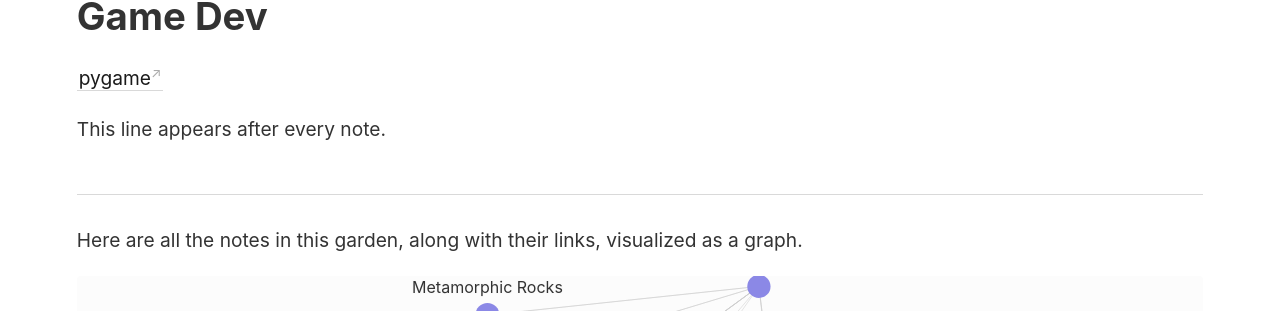
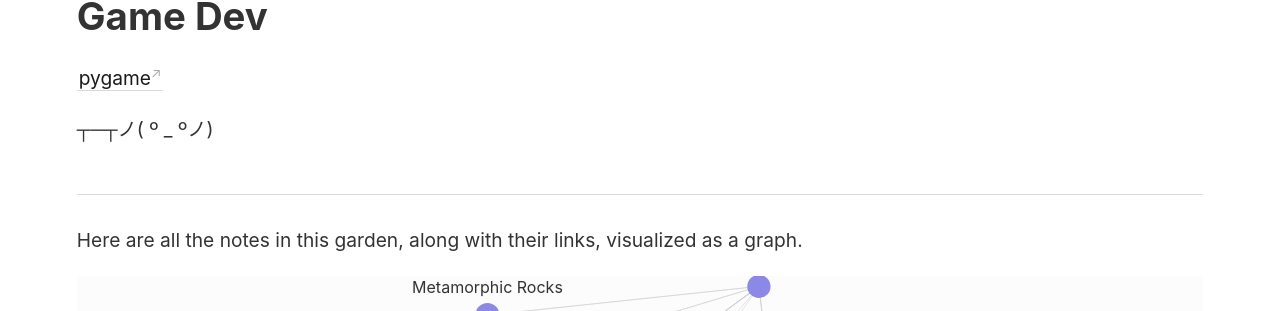
Before and after one commit to Chantal13/Spectrum-Syntax, a Jekyll site: the page built from _notes/Development/Python/Python 101.md, in a window 1280 px wide. Shown: the part 1090-1401 px from the top of the page. Built offline with Jekyll 4.4.1, drawn with Linux system fonts in a browser that asks for light colours.

Commit message:
Update content

```diff
--- a/_layouts/note.html
+++ b/_layouts/note.html
@@ -14,7 +14,7 @@ layout: default
   <div id="notes-entry-container">
     <content>
       {{ content }}
-      <p>This line appears after every note.</p>
+      <p>     ┬─┬ノ( º _ ºノ)     </p>
     </content>
 
     <side style="font-size: 0.9em">
```
Also changed, not shown: 1 other file.
